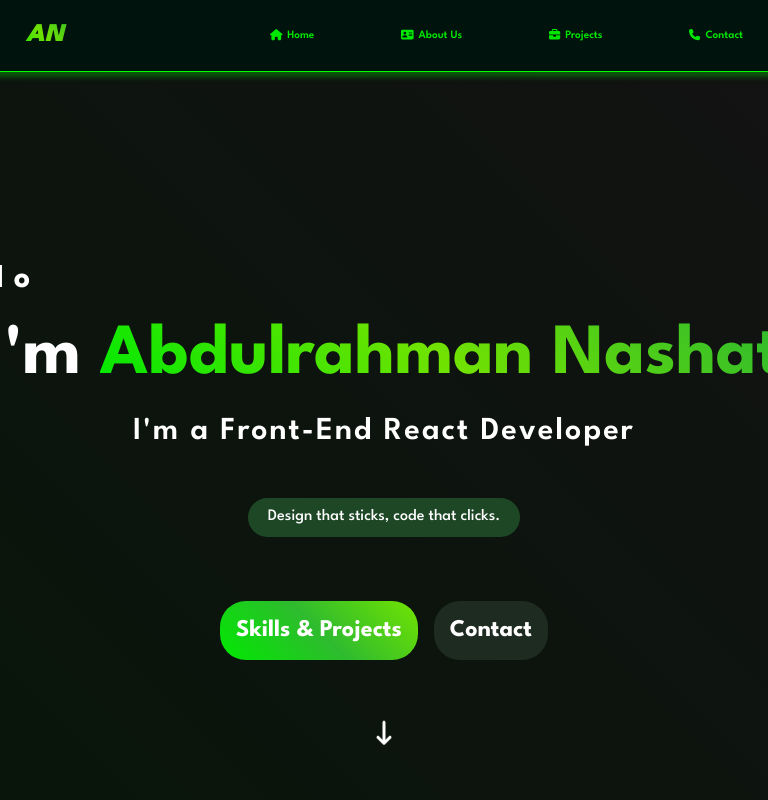
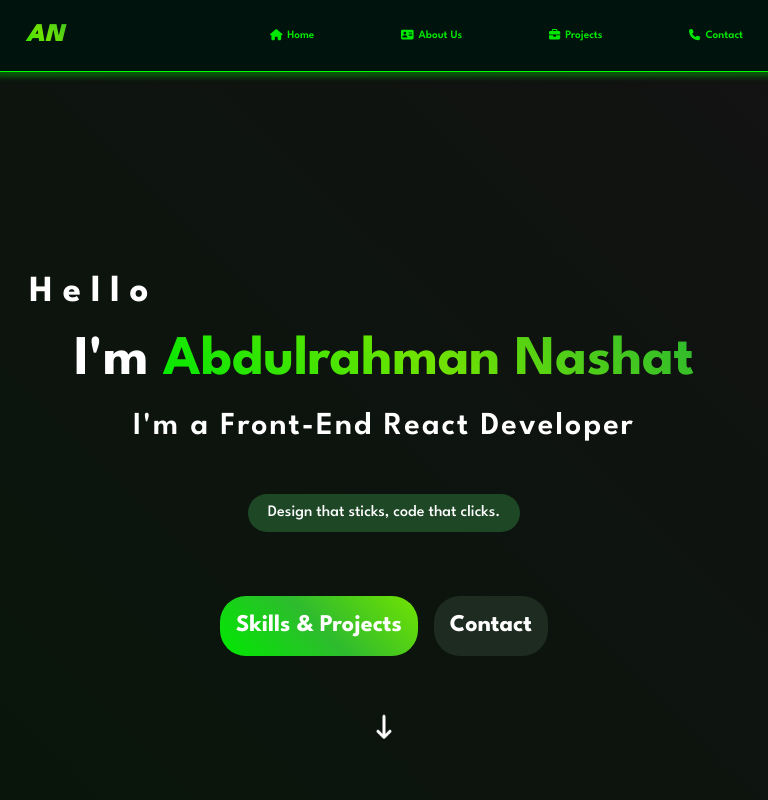
Before and after one commit to AN1001110/Portfolio, a React (Vite) app: page / in a window 768 px wide. Shown: the top 800 px of the page. Built offline with nearby package versions, Linux system fonts and the light colour scheme.

Commit message:
My portfolio v1

```diff
--- a/src/styles/pages/Home.css
+++ b/src/styles/pages/Home.css
@@ -232,6 +232,15 @@
 /* Small Screens */
 
 @media (min-width: 768px) and (max-width: 991px) {
+
+  .sec1 .container .Home .title h2 {
+    font-size: 2.3rem;
+    left: -2.8rem;
+  }
+  .sec1 .container .Home .title h1 {
+    font-size: 3.5rem;
+  }
+
 }
 
 /* Medium Screens */
```
